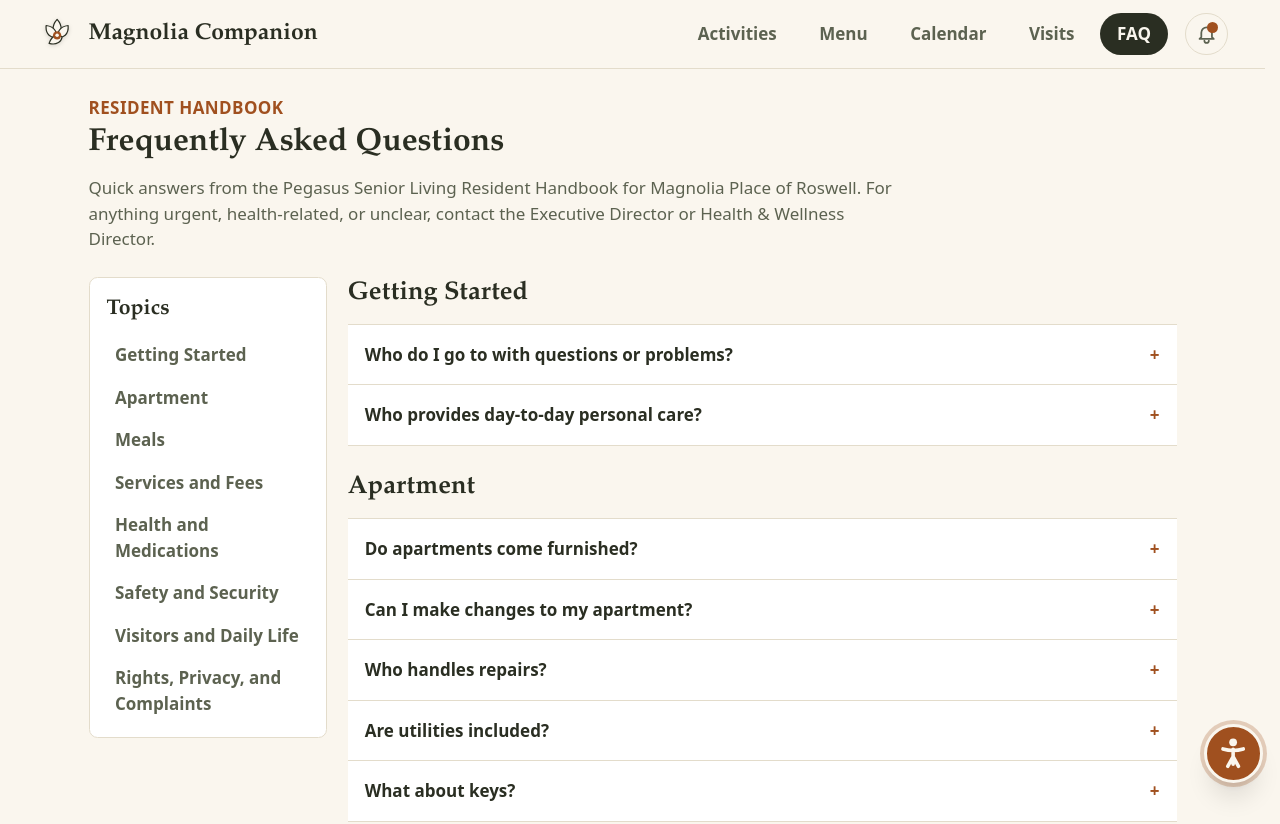
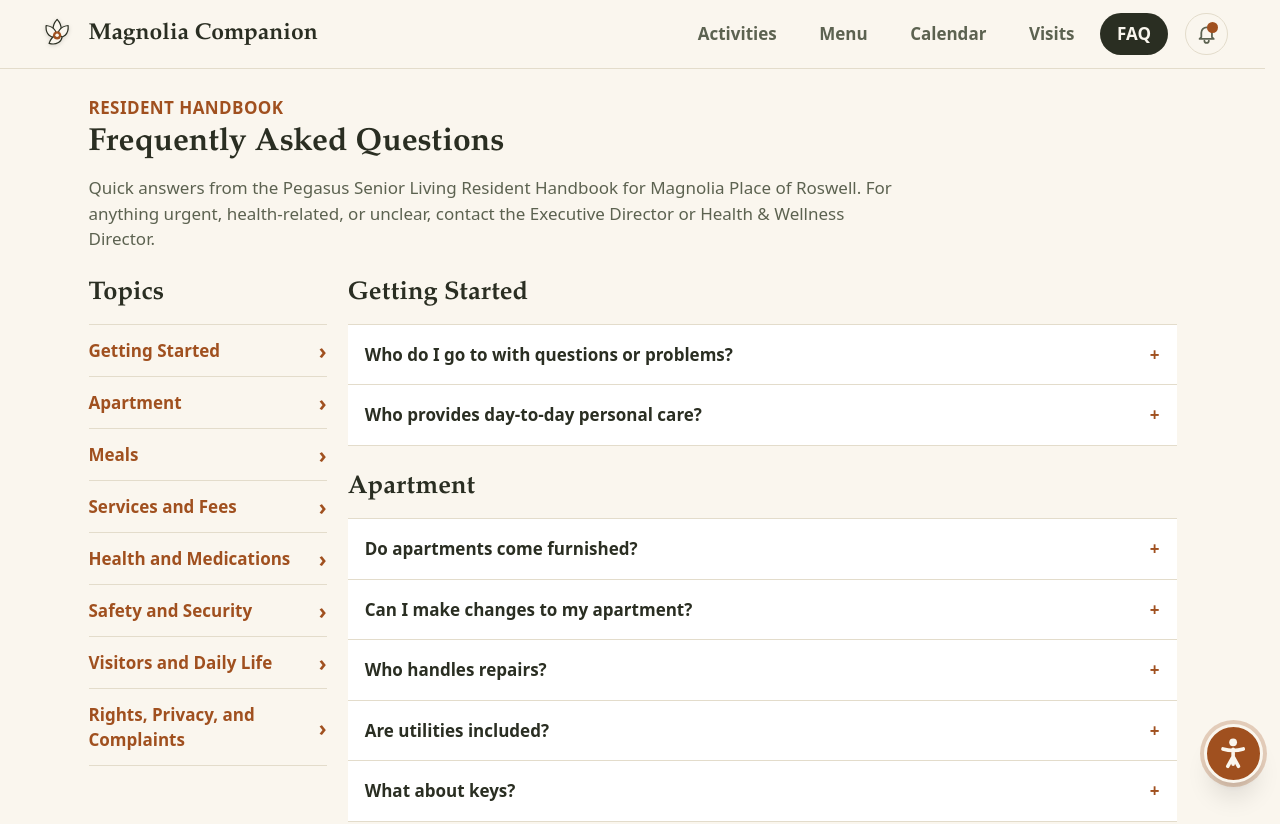
Before and after one commit to dillo/magnolia-companion, a Next.js app: page /faq in a window 1280 px wide. Shown: the top 824 px of the page. Built offline with nearby package versions, Linux system fonts and the light colour scheme.

Commit message:
Refine FAQ and visits styling

```diff
--- a/app/faq/page.tsx
+++ b/app/faq/page.tsx
@@ -221,16 +221,19 @@ export default function FaqPage() {
       </div>
 
       <div className="mt-6 grid gap-5 lg:grid-cols-[14rem_minmax(0,1fr)] lg:items-start">
-        <aside className="rounded-lg border border-hairline bg-card p-4 lg:sticky lg:top-6">
-          <h2 className="font-display text-xl font-semibold">Topics</h2>
-          <nav aria-label="FAQ topics" className="mt-3 grid gap-2 text-moss">
+        <aside className="lg:sticky lg:top-6">
+          <h2 className="font-display text-2xl font-semibold">Topics</h2>
+          <nav aria-label="FAQ topics" className="mt-3 divide-y divide-hairline border-y border-hairline text-moss">
             {FAQ_SECTIONS.map((section) => (
               <a
                 key={section.title}
                 href={`#${sectionId(section.title)}`}
-                className="rounded-md px-2 py-1 font-semibold underline-offset-4 hover:bg-hairline/60 hover:text-ink hover:underline"
+                className="flex items-center justify-between gap-3 py-3 font-semibold text-copper hover:text-ink"
               >
-                {section.title}
+                <span>{section.title}</span>
+                <span aria-hidden="true" className="text-xl leading-none text-copper">
+                  ›
+                </span>
               </a>
             ))}
           </nav>
--- a/components/VisitDays.tsx
+++ b/components/VisitDays.tsx
@@ -33,7 +33,7 @@ export function visitDateLabel(day: VisitDay): string {
 
 export function VisitDayCard({ day, compact = false }: { day: VisitDay; compact?: boolean }) {
   return (
-    <article className={compact ? "border-t border-hairline py-3 first:border-t-0 first:pt-0" : "py-4 md:rounded-lg md:border md:border-hairline md:bg-card md:p-4"}>
+    <article className={compact ? "border-t border-hairline py-3 first:border-t-0 first:pt-0" : "py-4"}>
       <div className="flex flex-wrap items-center gap-2">
         <h3 className="font-display text-xl font-semibold text-ink">{day.title}</h3>
         <VisitTypePill type={day.type} />
--- a/components/VisitsClient.tsx
+++ b/components/VisitsClient.tsx
@@ -42,7 +42,7 @@ export default function VisitsClient({ visitDays }: { visitDays: VisitDay[] }) {
         </div>
       </div>
 
-      <div className="mt-6 divide-y divide-hairline border-y border-hairline md:grid md:grid-cols-2 md:gap-4 md:divide-y-0 md:border-y-0">
+      <div className="mt-6 divide-y divide-hairline border-y border-hairline">
         {filtered.map((day) => <VisitDayCard key={`${day.startDate}-${day.title}`} day={day} />)}
       </div>
 
```
